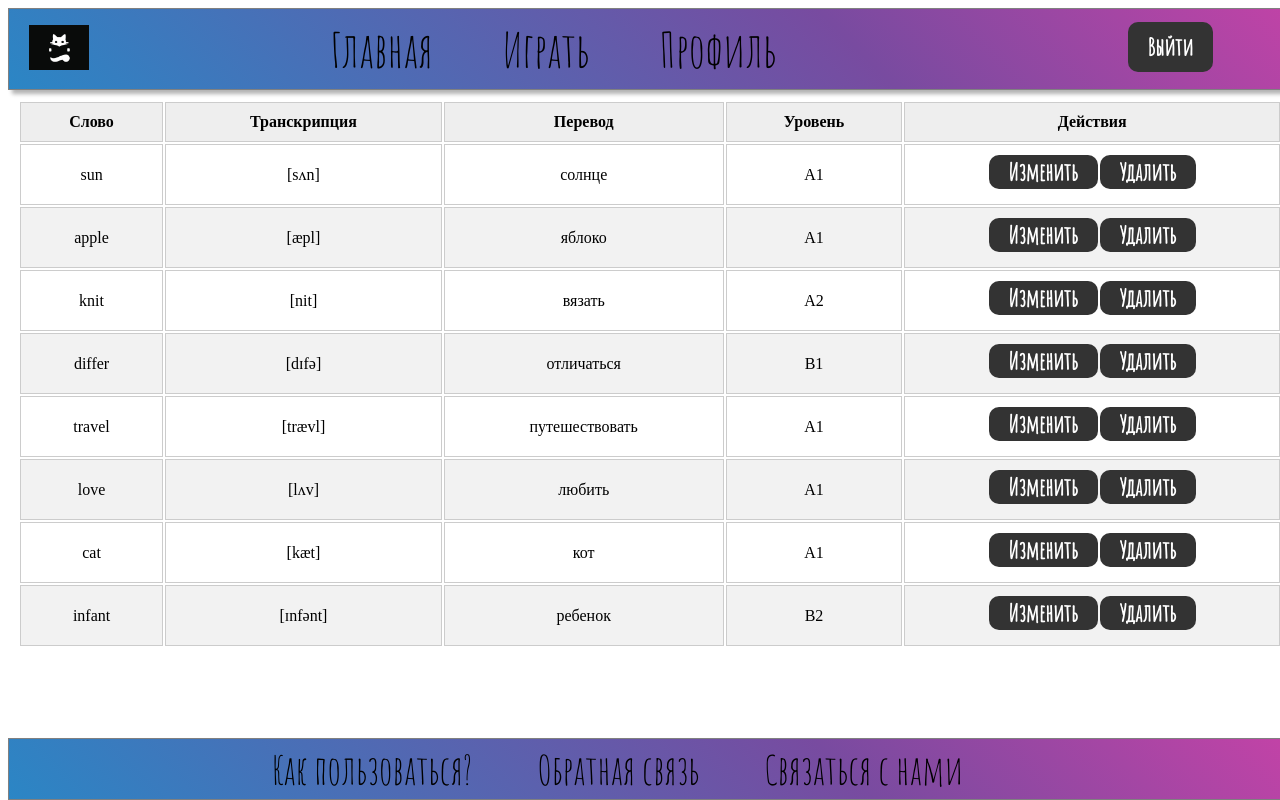
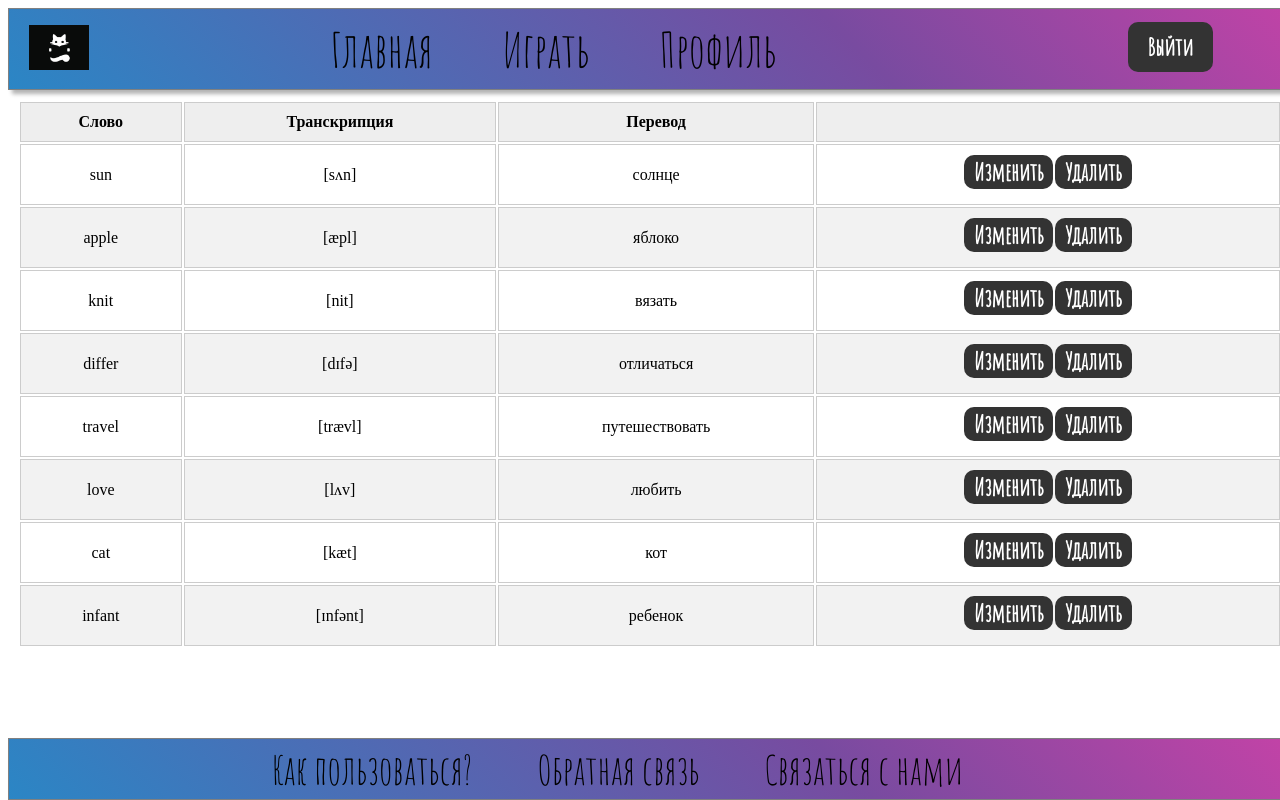
Before and after one commit to darikomarenko/WordsApp, a React (Vite) app: page / in a window 1280 px wide. Shown: the top 800 px of the page. Built offline with nearby package versions, Linux system fonts and the light colour scheme.

Commit message:
add edit mode

```diff
--- a/package.json
+++ b/package.json
@@ -12,6 +12,7 @@
   "dependencies": {
     "react": "^18.2.0",
     "react-dom": "^18.2.0",
+    "react-icons": "^5.0.1",
     "react-router-dom": "^6.21.1"
   },
   "devDependencies": {
--- a/src/Components/WordsList/Words.jsx
+++ b/src/Components/WordsList/Words.jsx
@@ -1,10 +1,23 @@
-import React, { useState } from 'react';
+import React, { useState, useEffect } from 'react';
+import { FaEdit, FaTrash } from 'react-icons/fa';
 import './wordslist.css';
 
-const WordsList = ({data}) => {
-
+const Words = ({ data }) => {
   const [isEditMode, setIsEditMode] = useState(false);
   const [editedWords, setEditedWords] = useState([]);
+  const [buttonDisabled, setButtonDisabled] = useState([]);
+  const [message, setMessage] = useState('');
+
+  useEffect(() => {
+    setButtonDisabled(data.map(() => false));
+  }, [data]);
+
+  const displayMessage = (msg) => {
+    setMessage(msg);
+    setTimeout(() => {
+      setMessage('');
+    }, 3000);
+  };
 
   const toggleEditMode = (index) => {
     if (!isEditMode) {
@@ -18,49 +31,32 @@ const WordsList = ({data}) => {
     setIsEditMode(!isEditMode);
   };
 
-    const handleEnglishChange = (event, index) => {
+  const handleInputChange = (event, index, property) => {
     const value = event.target.value;
     setEditedWords((prev) =>
       prev.map((word, i) => {
         if (i === index) {
-            const editedWord = { ...word, english: value };
+          const editedWord = { ...word, [property]: value };
           return editedWord;
         }
         return word;
-        })
+      }),
+    );
+    setButtonDisabled((prev) =>
+      prev.map((disabled, i) =>
+        i === index ? value.trim() === '' || value.trim() === data[index][property] : disabled,
+      ),
     );
   };
 
-    const handleTranscriptionChange = (event, index) => {
-        const value = event.target.value;
-        setEditedWords((prev) =>
-        prev.map((word, i) => {
-            if (i === index) {
-            const editedWord = { ...word, transcription: value };
-            return editedWord;
+  const handleSaveClick = () => {
+    if (buttonDisabled.some((disabled) => disabled)) {
+      displayMessage('Ошибка: одно или несколько полей заполнены некорректнo');
+    } else {
+      console.log('Измененные слова:', editedWords);
+      displayMessage('Изменения успешно сохранены');
+      setIsEditMode(false);
     }
-            return word;
-        })
-        );
-    };
-
-    const handleRussianChange = (event, index) => {
-        const value = event.target.value;
-        setEditedWords((prev) =>
-        prev.map((word, i) => {
-            if (i === index) {
-            const editedWord = { ...word, russian: value };
-            return editedWord;
-            }
-            return word;
-        })
-        );
-    };
-
-
-    const handleSaveClick = () => {
-        console.log(editedWords);
-        setIsEditMode(false);
   };
 
   const handleCancelClick = () => {
@@ -71,42 +67,77 @@ const WordsList = ({data}) => {
   const renderRows = () => {
     return data.map((word, index) => {
       const editedWord = editedWords[index];
+      const borderColor = buttonDisabled[index] ? 'red' : '';
+
       return (
         <tr key={index}>
-            <td>{isEditMode ? <input type="text" value={editedWord.english} onChange={(e) => handleEnglishChange(e, index)} /> : word.english}</td>
-            <td>{isEditMode ? <input type="text" value={editedWord.transcription} onChange={(e) => handleTranscriptionChange(e, index)} /> : word.transcription}</td>
-            <td>{isEditMode ? <input type="text" value={editedWord.russian} onChange={(e) => handleRussianChange(e, index)} /> : word.russian}</td>
-            <td>{isEditMode ? <input type="text" value={editedWord.tags} onChange={(e) => handleEnglishChange(e, index)} /> : word.tags}</td>
-
+          {['english', 'transcription', 'russian'].map((property) => (
+            <td key={property}>
+              {isEditMode ? (
+                <input
+                  type="text"
+                  value={editedWord[property]}
+                  onChange={(e) => handleInputChange(e, index, property)}
+                  style={{ borderColor }}
+                />
+              ) : (
+                word[property]
+              )}
+            </td>
+          ))}
           <td>
             {isEditMode ? (
               <>
-                    <button className="save-button" onClick={handleSaveClick}>Сохранить</button>
-                    <button className="cancel-button" onClick={handleCancelClick}>Отмена</button>
+                <button
+                  className={`saveBtn${buttonDisabled[index] ? ' disabled' : ''}`}
+                  onClick={handleSaveClick}
+                  disabled={buttonDisabled[index]}>
+                  Сохранить
+                </button>
+                <button className="cancelBtn" onClick={handleCancelClick}>
+                  Отмена
+                </button>
               </>
             ) : (
-                <button className="change-button" onClick={() => toggleEditMode(index)}>Изменить</button>
+              <button
+                className="change-button"
+                type="button"
+                title="Редактировать слово"
+                onClick={() => toggleEditMode(index)}>
+                Изменить
+              </button>
             )}
-                <button className="delete-button">Удалить</button>
+            <button className="delete-button" title="Удалить слово">
+              Удалить
+            </button>
           </td>
         </tr>
       );
     });
   };
+
   return (
+    <>
+      {message && (
+        <div className="MessageContainer">
+          <div className="Message">{message}</div>
+        </div>
+      )}
+      <div className="List">
         <table>
           <thead>
             <tr>
               <th>Слово</th>
               <th>Транскрипция</th>
               <th>Перевод</th>
-            <th>Уровень</th>
-            <th width="30%">Действия</th>
+              <th></th>
             </tr>
           </thead>
           <tbody>{renderRows()}</tbody>
         </table>
+      </div>
+    </>
   );
-    }
+};
 
-export default WordsList;
+export default Words;
--- a/src/Components/WordsList/wordslist.css
+++ b/src/Components/WordsList/wordslist.css
@@ -23,13 +23,12 @@ tr:nth-child(even) {
   background-color: #f2f2f2;
 }
 
-
 .change-button,
 .delete-button,
 .save-button,
 .cancel-button {
   font-family: 'Amatic SC', sans-serif;
-    padding: 2px 20px;
+  padding: 2px 10px;
   margin-bottom: 5px;
   margin-right: 1px;
   margin-left: 1px;
```
Also changed, not shown: 1 other file (tests, documents, lock files or other folders). Lines whose indentation alone changed are shown as unchanged.
